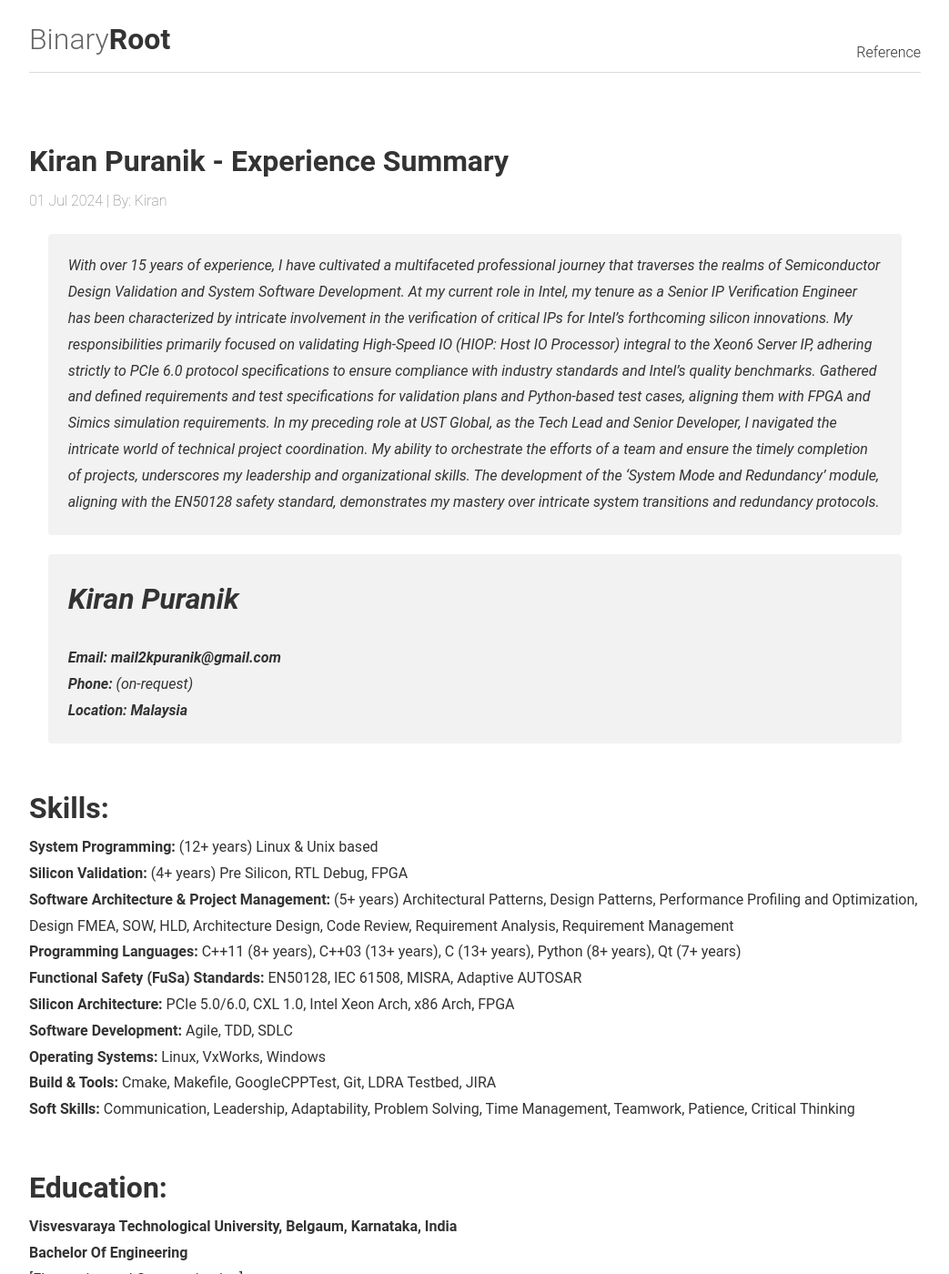
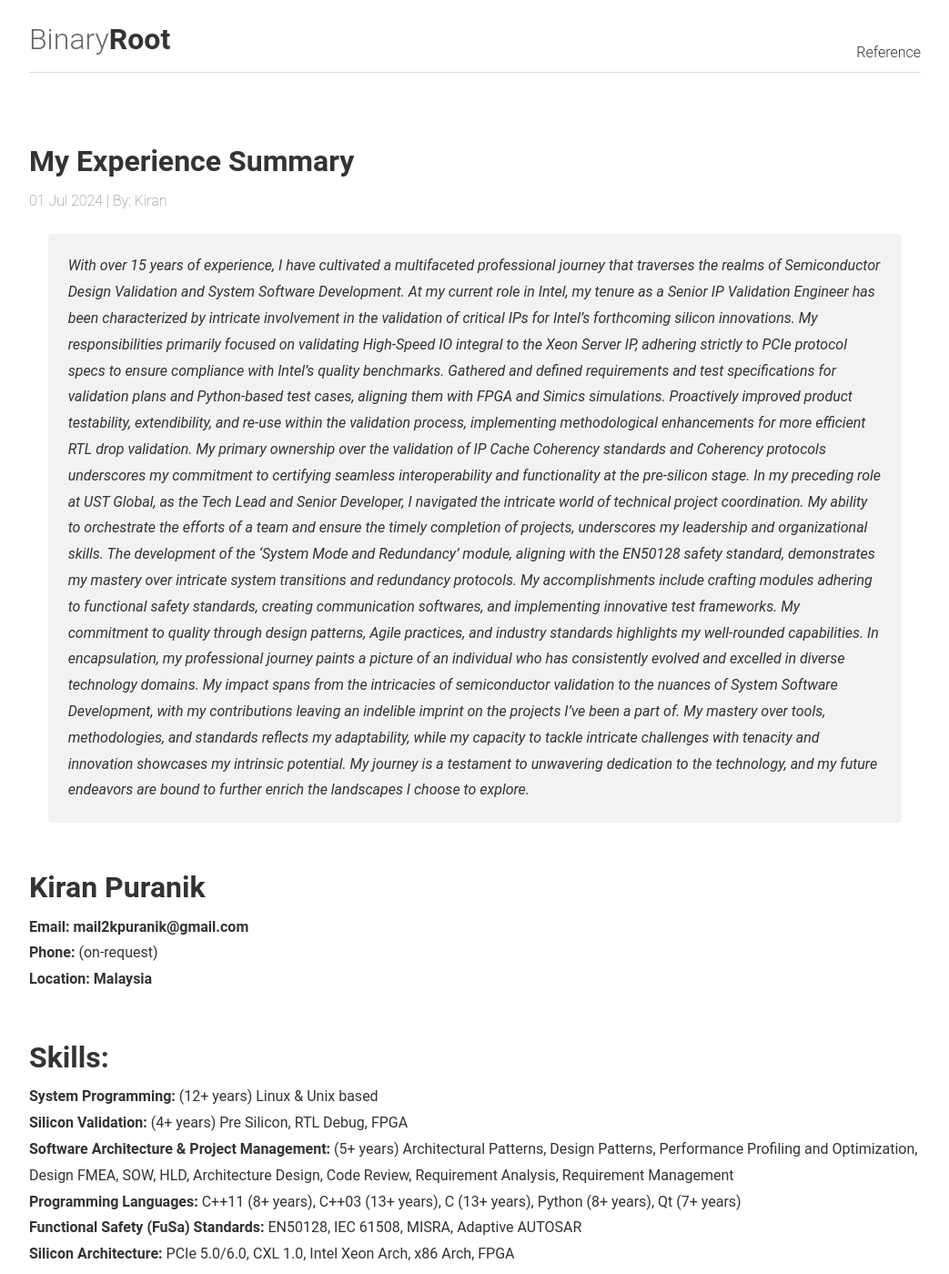
Before and after one commit to gkiranp/gkiranp.github.io, a Jekyll site: the page built from _posts/2024-07-01-kiran_puranik_profile.md, in a window 1280 px wide and 1400 px high. Shown: the whole window at 91% size, without its empty margins (118-1161 px from the left). Built offline with Jekyll 4.4.1, drawn with Linux system fonts in a browser that asks for light colours.

Commit message:
formatting profile 2

```diff
--- a/_posts/2024-07-01-kiran_puranik_profile.md
+++ b/_posts/2024-07-01-kiran_puranik_profile.md
@@ -1,19 +1,20 @@
 ---
 layout: post
 excerpt_separator: <!--more-->
-title: "Kiran Puranik - Experience Summary"
+title: "My Experience Summary"
 date: 2024-07-01
 tags: resume experience cv
 ---
 
 
-> *With over 15 years of experience, I have cultivated a multifaceted professional journey that traverses the realms of Semiconductor Design Validation and System Software Development. At my current role in Intel, my tenure as a Senior IP Verification Engineer has been characterized by intricate involvement in the verification of critical IPs for Intel's forthcoming silicon innovations. My responsibilities primarily focused on validating High-Speed IO (HIOP: Host IO Processor) integral to the Xeon6 Server IP, adhering strictly to PCIe 6.0 protocol specifications to ensure compliance with industry standards and Intel's quality benchmarks. Gathered and defined requirements and test specifications for validation plans and Python-based test cases, aligning them with FPGA and Simics simulation requirements.*
-> *In my preceding role at UST Global, as the Tech Lead and Senior Developer, I navigated the intricate world of technical project coordination. My ability to orchestrate the efforts of a team and ensure the timely completion of projects, underscores my leadership and organizational skills. The development of the 'System Mode and Redundancy' module, aligning with the EN50128 safety standard, demonstrates my mastery over intricate system transitions and redundancy protocols.* <!--more-->
+> *With over 15 years of experience, I have cultivated a multifaceted professional journey that traverses the realms of Semiconductor Design Validation and System Software Development. At my current role in Intel, my tenure as a Senior IP Validation Engineer has been characterized by intricate involvement in the validation of critical IPs for Intel's forthcoming silicon innovations. My responsibilities primarily focused on validating High-Speed IO integral to the Xeon Server IP, adhering strictly to PCIe protocol specs to ensure compliance with Intel's quality benchmarks.*
+*Gathered and defined requirements and test specifications for validation plans and Python-based test cases, aligning them with FPGA and Simics simulations. Proactively improved product testability, extendibility, and re-use within the validation process, implementing methodological enhancements for more efficient RTL drop validation. My primary ownership over the validation of IP Cache Coherency standards and Coherency protocols underscores my commitment to certifying seamless interoperability and functionality at the pre-silicon stage. In my preceding role at UST Global, as the Tech Lead and Senior Developer, I navigated the intricate world of technical project coordination. My ability to orchestrate the efforts of a team and ensure the timely completion of projects, underscores my leadership and organizational skills. The development of the 'System Mode and Redundancy' module, aligning with the EN50128 safety standard, demonstrates my mastery over intricate system transitions and redundancy protocols. My accomplishments include crafting modules adhering to functional safety standards, creating communication softwares, and implementing innovative test frameworks. My commitment to quality through design patterns, Agile practices, and industry standards highlights my well-rounded capabilities.*
+*In encapsulation, my professional journey paints a picture of an individual who has consistently evolved and excelled in diverse technology domains. My impact spans from the intricacies of semiconductor validation to the nuances of System Software Development, with my contributions leaving an indelible imprint on the projects I've been a part of. My mastery over tools, methodologies, and standards reflects my adaptability, while my capacity to tackle intricate challenges with tenacity and innovation showcases my intrinsic potential. My journey is a testament to unwavering dedication to the technology, and my future endeavors are bound to further enrich the landscapes I choose to explore.* <!--more-->
 
-> ## Kiran Puranik
-> **Email: mail2kpuranik@gmail.com**<br>
-> **Phone:** (on-request)<br>
-> **Location: Malaysia**<br>
+## Kiran Puranik
+**Email: mail2kpuranik@gmail.com**<br>
+**Phone:** (on-request)<br>
+**Location: Malaysia**<br>
 
 ## Skills:<br>
 **System Programming:** (12+ years) Linux & Unix based <br>
```
